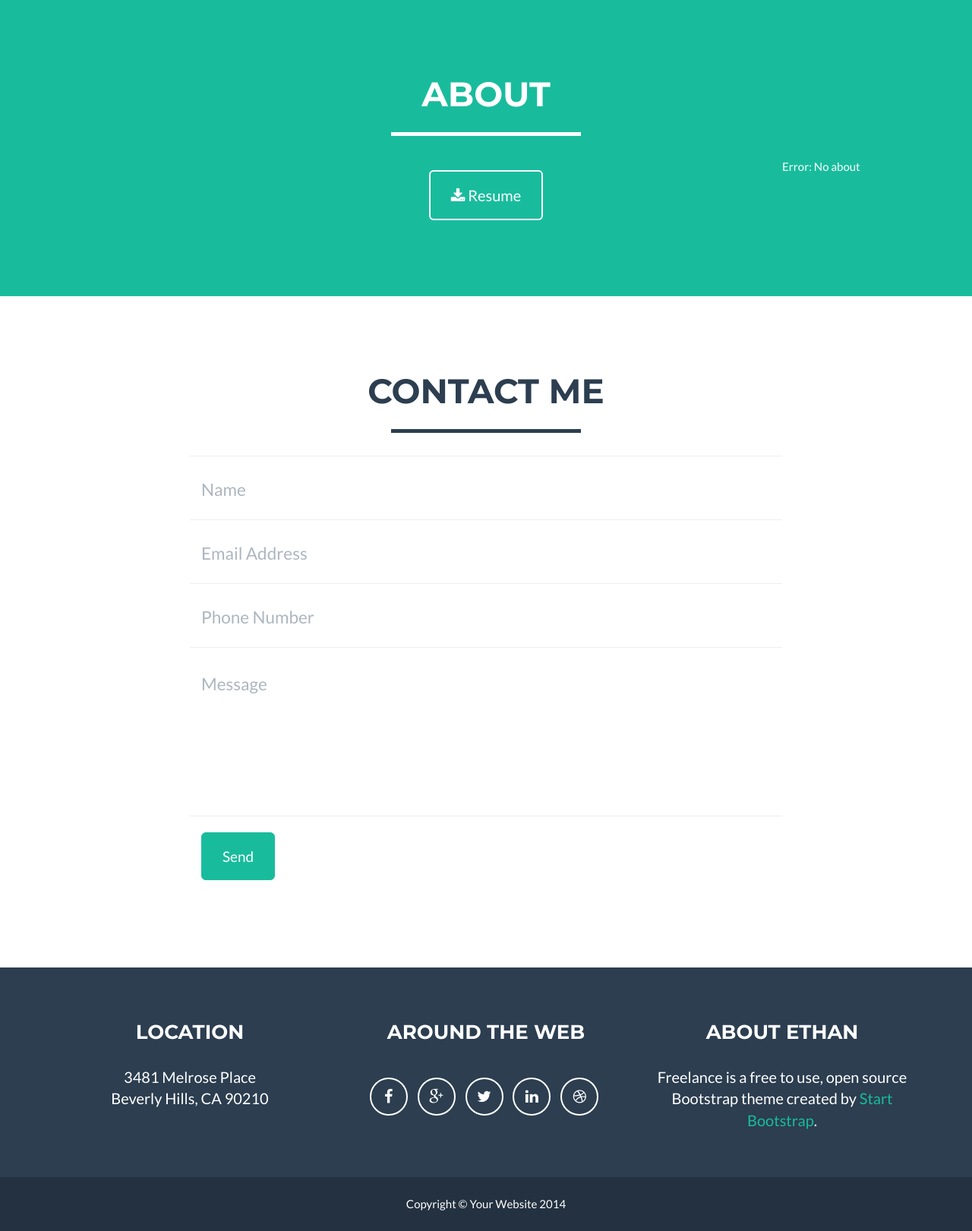
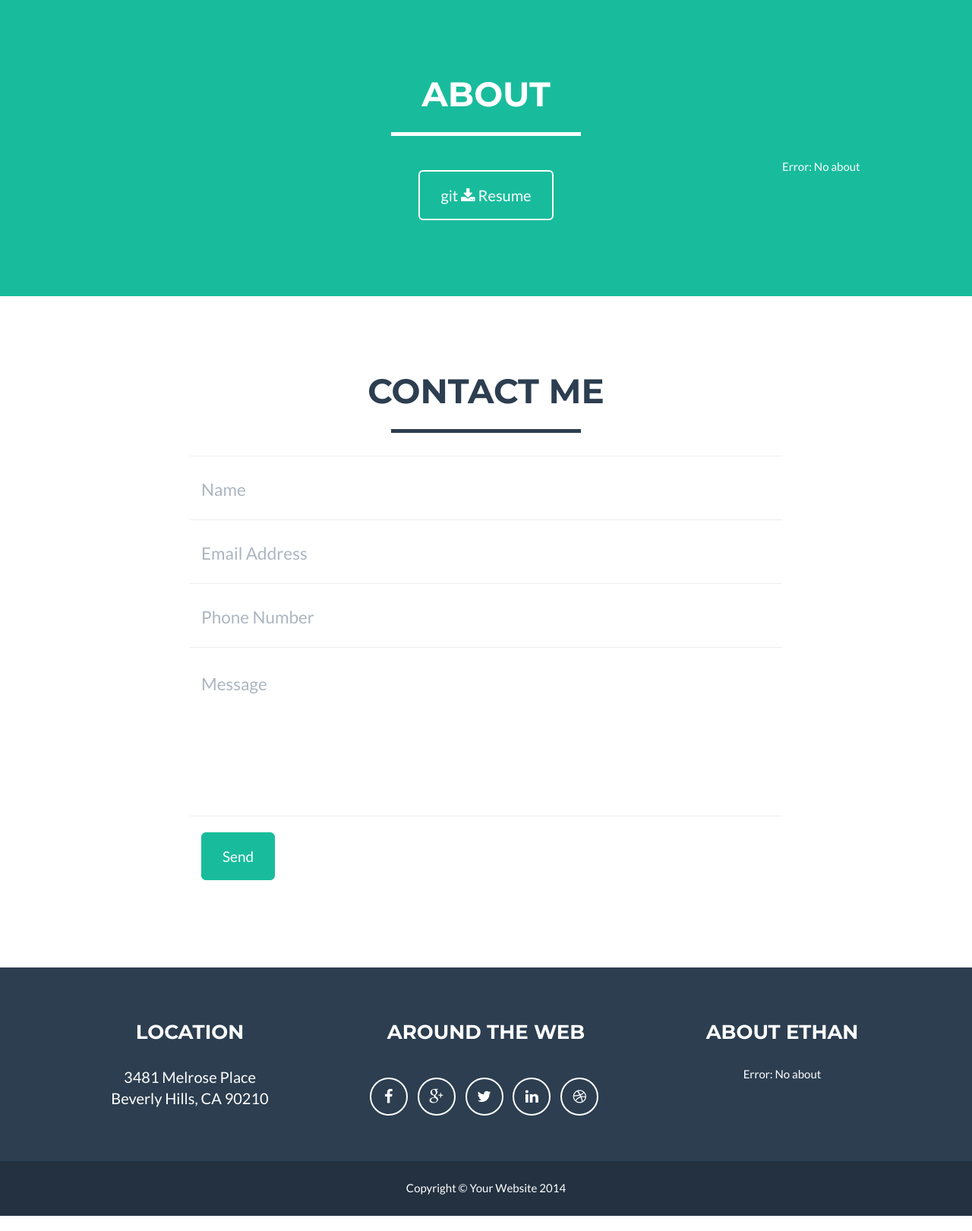
Before and after one commit to eson-schulz/old-portfolio, a Django app: template templates/index.html in a window 1280 px wide. Shown: the part 1622-3243 px from the top of the page at 76% size. Run offline with Django 3.2, Linux system fonts and the light colour scheme; the template is opened without the code that fills it, so the values that code supplies are empty; some libraries are stand-ins or nearby versions.

Commit message:
Added a third about to represent the small text in the footer

```diff
--- a/home/models.py
+++ b/home/models.py
@@ -11,7 +11,7 @@
 # Limit abouts created to two
 def validate_only_two_instances(obj):
 	model = obj.__class__
-	if (model.objects.count() > 1 and
+	if (model.objects.count() > 2 and
 			not obj.id in [model.id for model in model.objects.all()]):
 		raise ValidationError("Can only create 2 {} instance".format(model.__unicode__))
 
--- a/templates/index.html
+++ b/templates/index.html
@@ -171,7 +171,7 @@
                 </div>
             </div>
             <div class="row">
-                {% if about|length_is:"2" %}
+                {% if about|length_is:"3" %}
                     <div class="col-lg-4 col-lg-offset-2">
                         <p>{{ about.0 }}</p>
                     </div>
@@ -182,7 +182,7 @@
                     Error: No about
                 {% endif %}
                 <div class="col-lg-8 col-lg-offset-2 text-center">
-                    <a href="#" class="btn btn-lg btn-outline">
+                    <a href="#" class="btn btn-lg btn-outline">git
                         <i class="fa fa-download"></i> Resume
                     </a>
                 </div>
@@ -276,7 +276,11 @@
                     </div>
                     <div class="footer-col col-md-4">
                         <h3>About Ethan</h3>
-                        <p>Freelance is a free to use, open source Bootstrap theme created by <a href="http://startbootstrap.com">Start Bootstrap</a>.</p>
+                        {% if about|length_is:"3" %}
+                            <p>{{ about.2 }}</p>
+                        {% else %}
+                            Error: No about
+                        {% endif %}
                     </div>
                 </div>
             </div>
```
Also changed, not shown: 1 other file.
